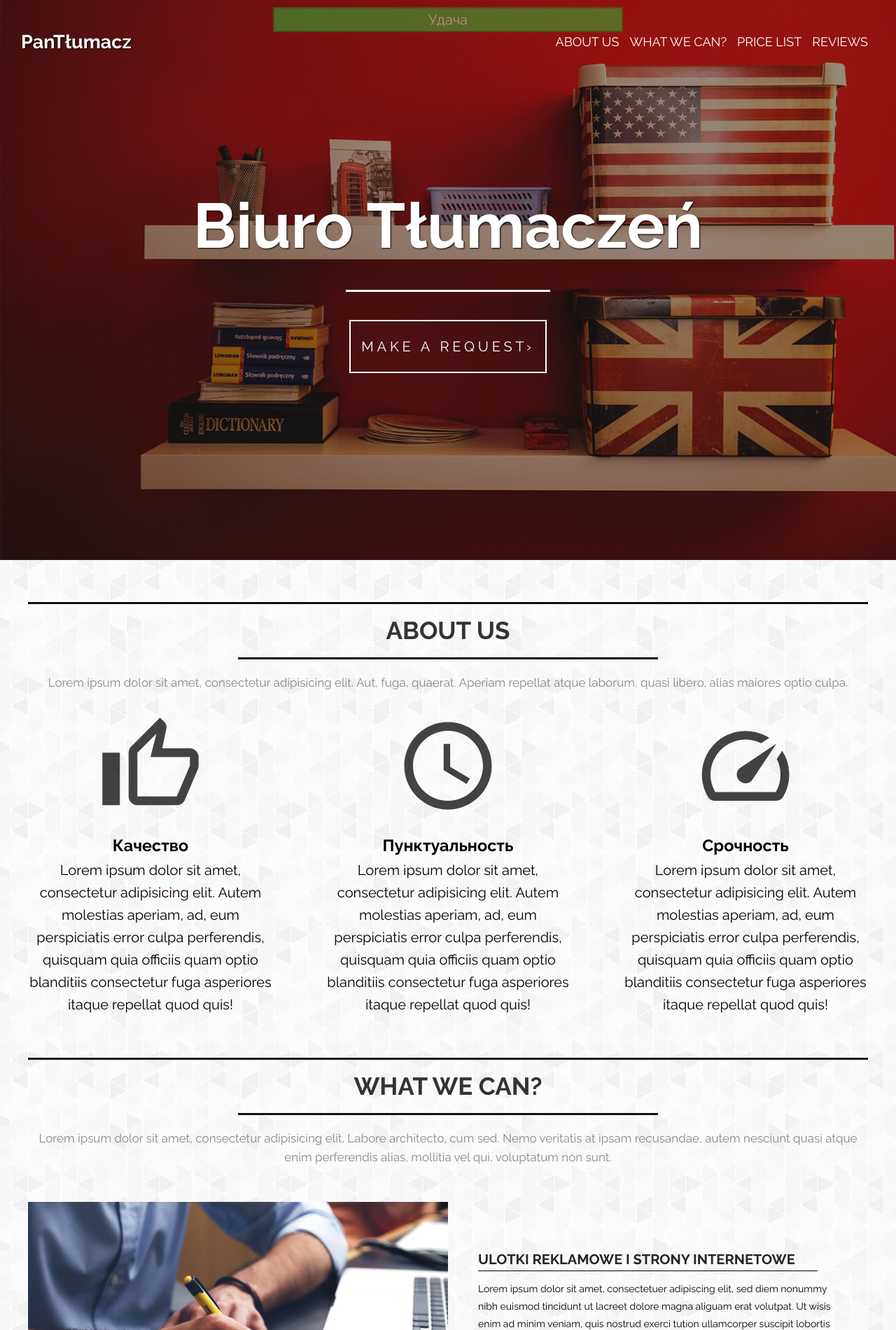
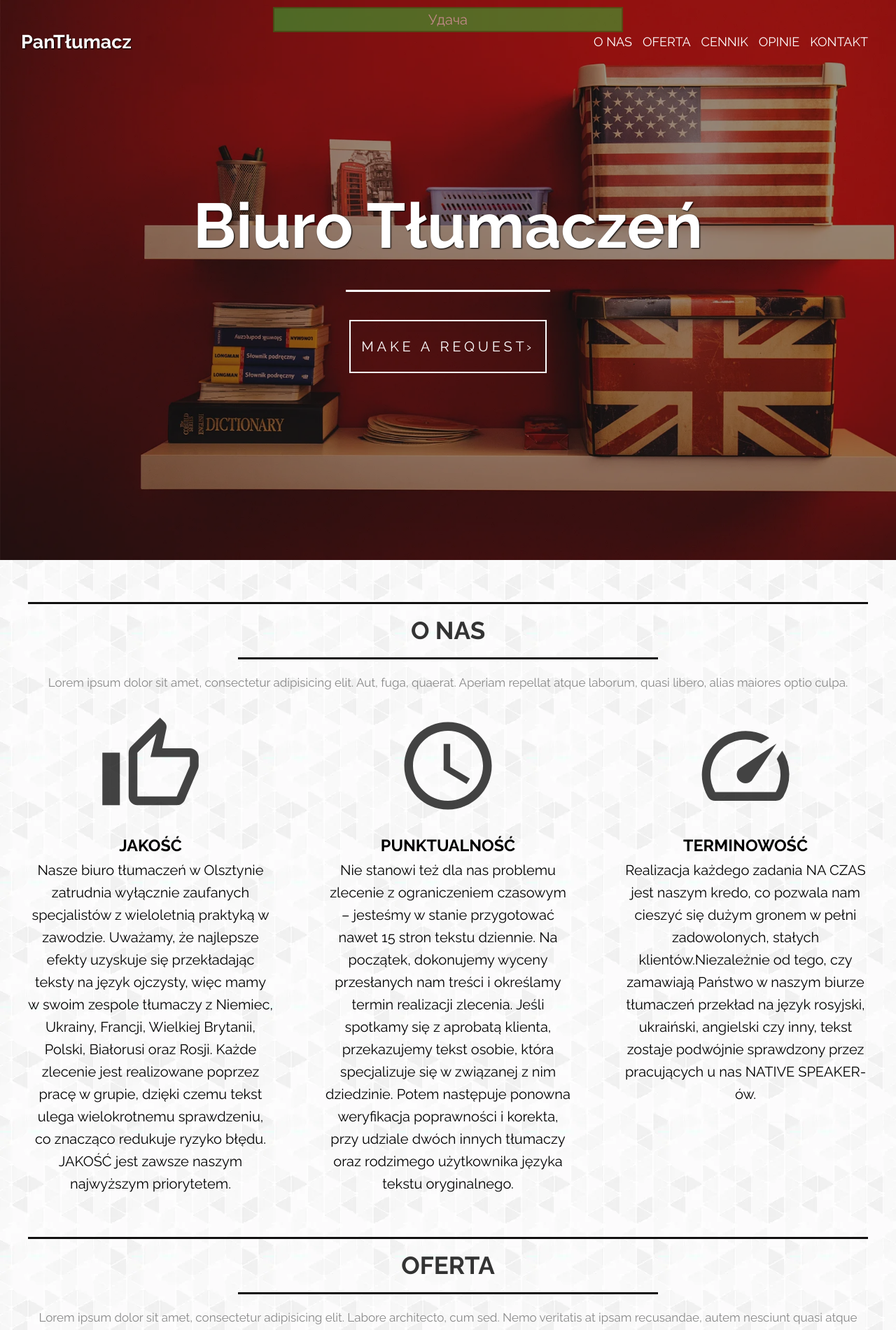
Before and after one commit to Balimbo/PanTlumacz, a PHP site: page / in a window 1280 px wide. Shown: the top 1900 px of the page at 70% size. Run offline with PHP 8.4, Linux system fonts and the light colour scheme; data that the repository does not hold is empty.

Commit message:
Немного перевода

```diff
--- a/css/styles.css
+++ b/css/styles.css
@@ -424,6 +424,7 @@ header:after
 
 
 /*Capability blocks*/
+/*Capability blocks*/
 .can
 {
   width: 100%;
@@ -438,11 +439,12 @@ header:after
   -webkit-box-align: center;
       -ms-flex-align: center;
           align-items: center;
+padding:0 30px;
 }
 .can__photo1
 {
-  width: 600px;
-  height: 400px;
+  width: 500px;
+  height: 350px;
   display: block;
 }
 
@@ -464,7 +466,7 @@ header:after
   font-weight: 700;
   text-transform: uppercase;
   display: block;
-  padding: 53px 0 13px 43px;
+  padding: 0px 0 13px 43px;
 }
 
 .can__title:after
@@ -608,7 +610,7 @@ padding: 0 43px;
     .can__title
     {
         font-size:15px;
-        padding:20px 0 13px 43px;
+        padding:0px 0 13px 43px;
     }
 
     .can__text
@@ -623,7 +625,7 @@ padding: 0 43px;
     }
 }
 
-@media (max-width: 930px)
+@media (max-width: 945px)
 {
     /*header*/
 
--- a/index.php
+++ b/index.php
@@ -21,21 +21,24 @@
 
     <!--Header-->
 
-     <header>
+    <header>
             <div class="header_menu">
                 <div class="header_logo">PanTłumacz</div>
                 <nav class="header_nav" id="nav">
                     <div class="header_nav_link">
-                        <a href="#" data-scroll="#about">About us</a>
+                        <a href="#" data-scroll="#about">O nas</a>
                     </div>
                     <div class="header_nav_link">
-                        <a href="#" data-scroll="#can">What we can? </a>
+                        <a href="#" data-scroll="#can">Oferta</a>
                     </div>
                     <div class="header_nav_link">
-                        <a href="#" data-scroll="#price">Price list</a>
+                        <a href="#" data-scroll="#price">Cennik</a>
                     </div>
                     <div class="header_nav_link">
-                        <a href="#" data-scroll="#comments">Reviews</a>
+                        <a href="#" data-scroll="#comments">Opinie</a>
+                    </div>
+                    <div class="header_nav_link">
+                        <a href="#" data-scroll="#footer">Kontakt</a>
                     </div>
                 </nav>
             </div>
@@ -64,17 +67,17 @@
 
             <div class="modal__request__inner">
 
-                <h3>Leave your application</h3>
+                <h3>Prześlij swoją aplikację</h3>
 
                 <!--Languages-->
                 <div class="modal__request__languages">
 
                     <div class="modal__request__fromLang">
 
-                        <p class="modal__request__p" for="modal__request__fromLang">From language</p>
+                        <p class="modal__request__p" for="modal__request__fromLang">Z języka</p>
 
                         <select class="modal__request__select" id="fromLang" name="fromLang" required="required" form="data">
-                            <option disabled selected>language</option>
+                            <option disabled selected>zaznacz język</option>
                             <option value="English">English</option>
                             <option value="Polski">Polski</option>
                             <option value="Deutsch">Deutsch</option>
@@ -88,10 +91,10 @@
 
                     <div class="modal__request__toLang">
 
-                        <p class="modal__request__p" for="modal__request__toLang">To language</p>
+                        <p class="modal__request__p" for="modal__request__toLang">Na język</p>
 
                         <select class="modal__request__select" id="toLang" name="toLang" required="required" form="data">
-                            <option disabled selected>language</option>
+                            <option disabled selected>zaznacz język</option>
                             <option value="English">English</option>
                             <option value="Polski">Polski</option>
                             <option value="Deutsch">Deutsch</option>
@@ -108,12 +111,12 @@
 
                 <!-- Firstname-->
                 <div class="modal__request__firstname">
-                    <input class="modal__request__input" type="text" id="firstname" name="firstName" placeholder="Enter your name" required="required">
+                    <input class="modal__request__input" type="text" id="firstname" name="firstName" placeholder="Imię" required="required">
                 </div>
 
                 <!--Email-->
                 <div>
-                    <input class="modal__request__input" type="email" id="Email" name="email" placeholder="Enter your email" required="required">
+                    <input class="modal__request__input" type="email" id="Email" name="email" placeholder="Adres E-mail" required="required">
                 </div>
 
                 <!--File-->
@@ -124,12 +127,12 @@
 
                 <!--Comments-->
                 <div>
-                    <textarea class="modal__request__textarea" id="massage" name="massage" placeholder="Leave a comment" rows="10" cols="50"></textarea>
+                    <textarea class="modal__request__textarea" id="massage" name="massage" placeholder="Uwagi" rows="10" cols="50"></textarea>
                 </div>
 
                 <!--Button-->
                 <div>
-                    <button class="modal__request__button" type="submit" name="submit">Send</button>
+                    <button class="modal__request__button" type="submit" name="submit">Wysłać na wycenę</button>
                 </div>
 
             </div>
@@ -145,7 +148,7 @@
         <div class="container">
 
             <div class="section__header">
-                <h2 class="section__title">About us</h2>
+                <h2 class="section__title">O nas</h2>
                 <div class="section__text">
                     <p>Lorem ipsum dolor sit amet, consectetur adipisicing elit. Aut, fuga, quaerat. Aperiam repellat atque laborum, quasi libero, alias maiores optio culpa.</p>
                 </div>
@@ -160,9 +163,9 @@
                         </div>
                     </div>
                     <div class="abus__text">
-                        <h3>Качество</h3>
+                        <h3>JAKOŚĆ</h3>
                         <div class="abus__description">
-                        <p>Lorem ipsum dolor sit amet, consectetur adipisicing elit. Autem molestias aperiam, ad, eum perspiciatis error culpa perferendis, quisquam quia officiis quam optio blanditiis consectetur fuga asperiores itaque repellat quod quis!</p>
+                        <p>Nasze biuro tłumaczeń w Olsztynie zatrudnia wyłącznie zaufanych specjalistów z wieloletnią praktyką w zawodzie. Uważamy, że najlepsze efekty uzyskuje się przekładając teksty na język ojczysty, więc mamy w swoim zespole tłumaczy z Niemiec, Ukrainy, Francji, Wielkiej Brytanii, Polski, Białorusi oraz Rosji. Każde zlecenie jest realizowane poprzez pracę w grupie, dzięki czemu tekst ulega wielokrotnemu sprawdzeniu, co znacząco redukuje ryzyko błędu. JAKOŚĆ jest zawsze naszym najwyższym priorytetem.</p>
                         </div>
                     </div>
                 </div>
@@ -174,9 +177,9 @@
                         </div>
                     </div>
                     <div class="abus__text">
-                        <h3>Пунктуальность</h3>
+                        <h3>PUNKTUALNOŚĆ</h3>
                         <div class="abus__description">
-                        <p>Lorem ipsum dolor sit amet, consectetur adipisicing elit. Autem molestias aperiam, ad, eum perspiciatis error culpa perferendis, quisquam quia officiis quam optio blanditiis consectetur fuga asperiores itaque repellat quod quis!</p>
+                        <p> Nie stanowi też dla nas problemu zlecenie z ograniczeniem czasowym – jesteśmy w stanie przygotować nawet 15 stron tekstu dziennie.  Na początek, dokonujemy wyceny przesłanych nam treści i określamy termin realizacji zlecenia. Jeśli spotkamy się z aprobatą klienta, przekazujemy tekst osobie, która specjalizuje się w związanej z nim dziedzinie. Potem następuje ponowna weryfikacja poprawności i korekta, przy udziale dwóch innych tłumaczy oraz rodzimego użytkownika języka tekstu oryginalnego.</p>
                         </div>
                     </div>
                 </div>
@@ -188,9 +191,9 @@
                         </div>
                     </div>
                     <div class="abus__text">
-                        <h3>Срочность</h3>
+                        <h3>TERMINOWOŚĆ</h3>
                         <div class="abus__description">
-                        <p>Lorem ipsum dolor sit amet, consectetur adipisicing elit. Autem molestias aperiam, ad, eum perspiciatis error culpa perferendis, quisquam quia officiis quam optio blanditiis consectetur fuga asperiores itaque repellat quod quis!</p>
+                        <p>Realizacja każdego zadania NA CZAS jest naszym kredo, co pozwala nam cieszyć się dużym gronem w pełni zadowolonych, stałych klientów.Niezależnie od tego, czy zamawiają Państwo w naszym biurze tłumaczeń przekład na język rosyjski, ukraiński, angielski czy inny, tekst zostaje podwójnie sprawdzony przez pracujących u nas NATIVE SPEAKER-ów.</p>
                         </div>
                     </div>
                 </div>
@@ -205,7 +208,7 @@
     <section class="section" id="can">
          <div class="container">
             <div class="section__noText">
-            <h2 class="section__title">What we can?</h2>
+            <h2 class="section__title">Oferta</h2>
                     <div class="section__text">
                         <p>Lorem ipsum dolor sit amet, consectetur adipisicing elit. Labore architecto, cum sed. Nemo veritatis at ipsam recusandae, autem nesciunt quasi atque enim perferendis alias, mollitia vel qui, voluptatum non sunt.</p>
                     </div>
@@ -214,43 +217,21 @@
          <img class="can__photo1" src="images/about.webp" alt="">
           <div class="can__right">
             <div class="can__title">
-              Ulotki reklamowe i strony internetowe
+              Tłumaczenie szeptane
             </div>
             <div class="can__text">
-              Lorem ipsum dolor sit amet, consectetuer adipiscing elit, sed diem nonummy nibh
-   euismod tincidunt ut lacreet dolore magna aliguam erat volutpat. Ut wisis enim
-   ad minim veniam, quis nostrud exerci tution ullamcorper suscipit lobortis nisl
-   ut aliquip ex ea commodo consequat. Lorem ipsum dolor sit amet, consectetuer adipiscing elit, sed diem nonummy nibh
-   euismod tincidunt ut lacreet dolore magna aliguam erat volutpat. Ut wisis enim
-   ad minim veniam, quis nostrud exerci tution ullamcorper suscipit lobortis nisl
-   ut aliquip ex ea commodo consequat. Lorem ipsum dolor sit amet, consectetuer adipiscing elit, sed diem nonummy nibh
-   euismod tincidunt ut lacreet dolore magna aliguam erat volutpat. Ut wisis enim
-   ad minim veniam, quis nostrud exerci tution ullamcorper suscipit lobortis nisl
-   ut aliquip ex ea commodo consequat.
+             Tłumaczenie szeptane (potocznie zwane też „szeptanką”, od francuskiego słowa „chuchotage”) polega na cichym przekładaniu wypowiedzi przemawiającej osoby dla małej grupy słuchaczy na bieżąco. Technika ta zazwyczaj znajduje zastosowanie w momencie, gdy tylko kilka osób (najlepiej maksymalnie trzy) nie zna języka, w którym prowadzone jest spotkanie. Nasze biuro tłumaczeń z Olsztyna oferuje Państwu tego rodzaju usługę w j. rosyjskim, ukraińskim i polskim.
             </div>
           </div>
      </div>
-
-
-
-
      <div class="can">
 
           <div class="can__right">
             <div class="can__title">
-              Dokumentacja techniczna i firmowe dokumenty
+             Tłumaczenie konsekutywne
             </div>
             <div class="can__text">
-              Lorem ipsum dolor sit amet, consectetuer adipiscing elit, sed diem nonummy nibh
-   euismod tincidunt ut lacreet dolore magna aliguam erat volutpat. Ut wisis enim
-   ad minim veniam, quis nostrud exerci tution ullamcorper suscipit lobortis nisl
-   ut aliquip ex ea commodo consequat. Lorem ipsum dolor sit amet, consectetuer adipiscing elit, sed diem nonummy nibh
-   euismod tincidunt ut lacreet dolore magna aliguam erat volutpat. Ut wisis enim
-   ad minim veniam, quis nostrud exerci tution ullamcorper suscipit lobortis nisl
-   ut aliquip ex ea commodo consequat. Lorem ipsum dolor sit amet, consectetuer adipiscing elit, sed diem nonummy nibh
-   euismod tincidunt ut lacreet dolore magna aliguam erat volutpat. Ut wisis enim
-   ad minim veniam, quis nostrud exerci tution ullamcorper suscipit lobortis nisl
-   ut aliquip ex ea commodo consequat.
+              Tłumaczenie konsekutywne to metoda, w której przekład następuje dopiero w momencie, kiedy prelegent skończy mówić (lub też gdy zrobi pauzę). Zwykle tłumacz stoi bądź siedzi wtedy blisko wypowiadającej się osoby, uważnie jej słucha i notuje najpotrzebniejsze informacje. Gdy mowa się skończy lub zostanie przerwana, przekłada całość wypowiedzi w języku znanym odbiorcom tak, jakby to on przemawiał. Oferta naszego biura tłumaczeń obejmuje również taką usługę, dostępną w trzech językach: polskim, rosyjskim i ukraińskim.
             </div>
           </div>
            <img class="can__photo1" src="images/can2.webp" alt="">
@@ -260,19 +241,13 @@
          <img class="can__photo1" src="images/can3.webp" alt="">
           <div class="can__right">
             <div class="can__title">
-              Prace dyplomowe i naukowe artykuły
+              Dokumentacja techniczna i firmowa,<br> prace dyplomowe i naukowe artykuły
             </div>
             <div class="can__text">
-              Lorem ipsum dolor sit amet, consectetuer adipiscing elit, sed diem nonummy nibh
-   euismod tincidunt ut lacreet dolore magna aliguam erat volutpat. Ut wisis enim
-   ad minim veniam, quis nostrud exerci tution ullamcorper suscipit lobortis nisl
-   ut aliquip ex ea commodo consequat. Lorem ipsum dolor sit amet, consectetuer adipiscing elit, sed diem nonummy nibh
-   euismod tincidunt ut lacreet dolore magna aliguam erat volutpat. Ut wisis enim
-   ad minim veniam, quis nostrud exerci tution ullamcorper suscipit lobortis nisl
-   ut aliquip ex ea commodo consequat. Lorem ipsum dolor sit amet, consectetuer adipiscing elit, sed diem nonummy nibh
-   euismod tincidunt ut lacreet dolore magna aliguam erat volutpat. Ut wisis enim
-   ad minim veniam, quis nostrud exerci tution ullamcorper suscipit lobortis nisl
-   ut aliquip ex ea commodo consequat.
+             Jesteśmy w stanie przełożyć nawet 55 stron dokumentacji technicznej każdego dnia. Może to dotyczyć dowolnego sprzętu lub instalacji – od czajnika po wyciąg szybowy. <br>
+             Bez obaw mogą nam Państwo powierzyć korespondencję firmową, umowy, karty gwarancyjne lub certyfikaty.<br>
+             Częściowo lub w całości pracy licencjackie, magisterskie lub doktorskie. Używanie narzędzi tłumaczenia takich jak MemoQ pozwala na zachowanie terminologii na każdej ilości stron.<br>
+             Mamy spore doświadczenie w tłumaczeniu artykułów technicznych, naukowych, historycznych oraz informacyjnych.
             </div>
           </div>
      </div>
@@ -286,7 +261,7 @@
         <div class="container">
 
             <div class="section__noText">
-                <h2 class="section__title">Price List</h2>
+                <h2 class="section__title">Cennik</h2>
                 <div class="section__text">
                     <p>Lorem ipsum dolor sit amet, consectetur adipisicing elit. Aut, fuga, quaerat. Aperiam repellat atque laborum, quasi libero, alias maiores optio culpa.</p>
                 </div>
@@ -440,7 +415,7 @@
 <section class="section" id="comments">
     <div class="container">
          <div class="section__noText">
-                <h2 class="section__title">Reviews</h2>
+                <h2 class="section__title">Opinie</h2>
                 <div class="section__text">
                     <p>Lorem ipsum dolor sit amet, consectetur adipisicing elit. Aut, fuga, quaerat. Aperiam repellat atque laborum, quasi libero, alias maiores optio culpa.</p>
                 </div>
@@ -475,7 +450,7 @@
 
 <!-- Footer -->
 
-<footer>
+<footer id="footer">
     <div class="footer__right">
         <a href="#">
             <img src="images/twitter.svg">
@@ -489,12 +464,12 @@
     </div>
     <div class="footer__left">
         <p class="footer__links underline-animation">
-            <a href="#">Home</a>
-            <a href="#" data-scroll="#can">What we can?</a>
-            <a href="#" data-scroll="#about">About us</a>
-            <a href="#" data-scroll="#price">Price list</a>
-            <a href="#">Application</a>
-            <a href="#" data-scroll="#comments">Reviews</a>
+            <a href="#">Główna</a>
+            <a href="#" data-scroll="#can">Oferta</a>
+            <a href="#" data-scroll="#about">O nas</a>
+            <a href="#" data-scroll="#price">Cennik</a>
+            <a href="#">Aplikacja</a>
+            <a href="#" data-scroll="#comments">Opinie</a>
         </p>
         <p>PanTłumacz &copy; 2020</p>
     </div>
```
